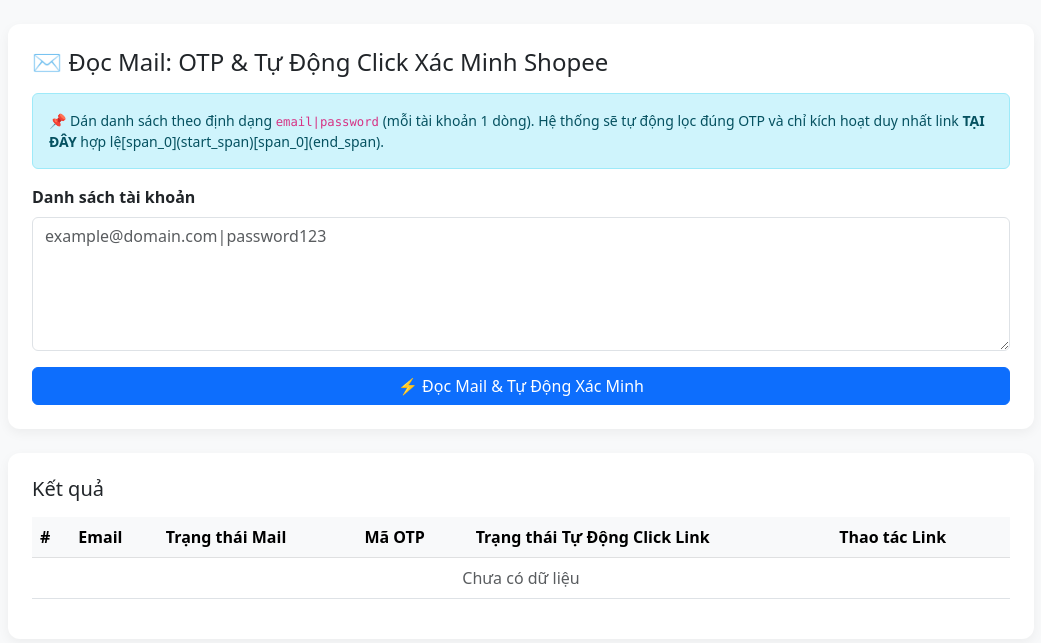
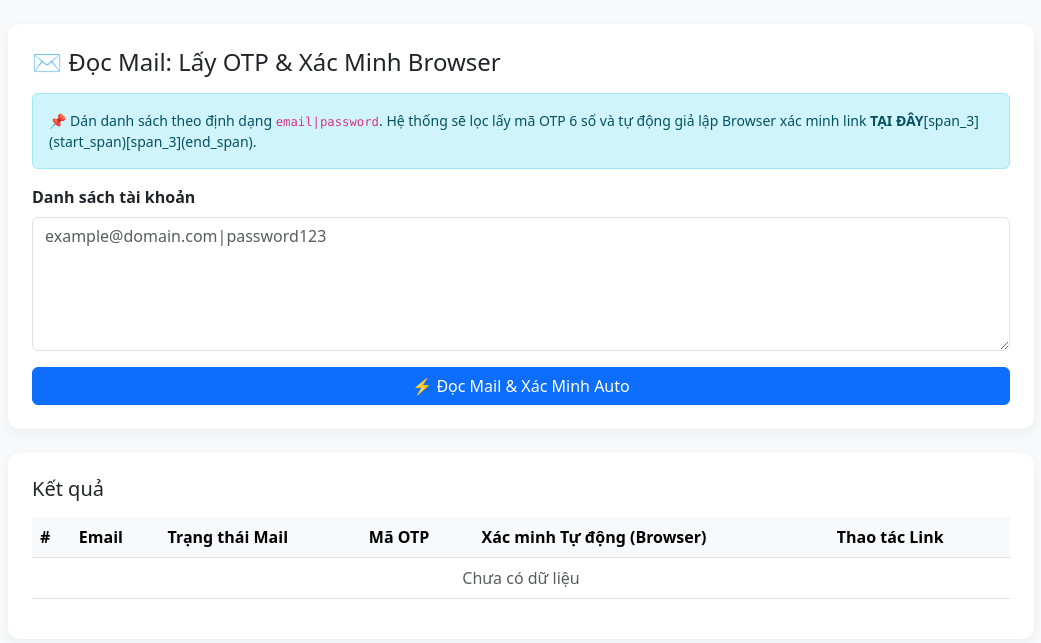
Before and after one commit to quocbaouwu-ux/web_checker, a Flask app: page / in a window 1280 px wide. Shown: the top 643 px of the page, without its empty margins (119-1160 px from the left). Run offline with Flask 3, Linux system fonts and the light colour scheme.

Commit message:
Update index.html

```diff
--- a/templates/index.html
+++ b/templates/index.html
@@ -3,22 +3,22 @@
 <head>
     <meta charset="UTF-8">
     <meta name="viewport" content="width=device-width, initial-scale=1.0">
-    <title>Đọc Mail - OTP & Tự Động Xác Minh Shopee</title>
+    <title>Đọc Mail - Lấy OTP & Tự Động Xác Minh Browser</title>
     <link href="https://cdn.jsdelivr.net/npm/bootstrap@5.3.0/dist/css/bootstrap.min.css" rel="stylesheet">
     <style>
         body { background-color: #f8f9fa; font-family: system-ui, -apple-system, sans-serif; }
         .card-custom { border-radius: 12px; border: none; box-shadow: 0 4px 12px rgba(0,0,0,0.05); }
-        .otp-badge { font-size: 1.1rem; font-weight: bold; letter-spacing: 2px; }
+        .otp-text { font-size: 1.2rem; font-weight: bold; letter-spacing: 2px; color: #d93025; }
         .table td { vertical-align: middle; }
     </style>
 </head>
 <body>
     <div class="container py-4" style="max-width: 1050px;">
         <div class="card card-custom p-4 mb-4 bg-white">
-            <h4 class="mb-3">✉️️ Đọc Mail: OTP & Tự Động Click Xác Minh Shopee</h4>
+            <h4 class="mb-3">✉️ Đọc Mail: Lấy OTP & Xác Minh Browser</h4>
 
             <div class="alert alert-info small mb-3">
-                📌 Dán danh sách theo định dạng <code>email|password</code> (mỗi tài khoản 1 dòng). Hệ thống sẽ tự động lọc đúng OTP và chỉ kích hoạt duy nhất link <strong>TẠI ĐÂY</strong> hợp lệ[span_0](start_span)[span_0](end_span).
+                📌 Dán danh sách theo định dạng <code>email|password</code>. Hệ thống sẽ lọc lấy mã OTP 6 số và tự động giả lập Browser xác minh link <strong>TẠI ĐÂY</strong>[span_3](start_span)[span_3](end_span).
             </div>
 
             <div class="mb-3">
@@ -27,7 +27,7 @@
             </div>
 
             <button id="btnVerify" onclick="processEmails()" class="btn btn-primary px-4">
-                ⚡ Đọc Mail & Tự Động Xác Minh
+                ⚡ Đọc Mail & Xác Minh Auto
             </button>
         </div>
 
@@ -41,7 +41,7 @@
                             <th>Email</th>
                             <th>Trạng thái Mail</th>
                             <th>Mã OTP</th>
-                            <th>Trạng thái Tự Động Click Link</th>
+                            <th>Xác minh Tự động (Browser)</th>
                             <th>Thao tác Link</th>
                         </tr>
                     </thead>
@@ -68,8 +68,8 @@
             const tbody = document.getElementById('resultTable');
 
             btn.disabled = true;
-            btn.innerHTML = '⌛ Đang xử lý & Bấm link ngầm...';
-            tbody.innerHTML = '<tr><td colspan="6" class="text-center">Đang kết nối tới hòm thư và kích hoạt link TẠI ĐÂY...</td></tr>';
+            btn.innerHTML = '⌛ Đang lấy OTP & Bấm link...';
+            tbody.innerHTML = '<tr><td colspan="6" class="text-center">Đang kết nối hòm thư...</td></tr>';
 
             try {
                 const response = await fetch('/api/verify', {
@@ -83,21 +83,19 @@
 
                 if (data.results && data.results.length > 0) {
                     data.results.forEach((item, index) => {
-                        // Hiển thị OTP
-                        const isOtpNum = /^\d+$/.test(item.otp);
+                        // Kiểm tra nếu là mã OTP số 6 chữ số
+                        const isOtpNum = /^\d{6}$/.test(item.otp);
                         const otpDisplay = isOtpNum
-                            ? `<span class="badge bg-success otp-badge me-1">${item.otp}</span>
-                               <button onclick="copyText('${item.otp}')" class="btn btn-sm btn-outline-secondary py-0">Copy OTP</button>`
+                            ? `<span class="otp-text me-2">${item.otp}</span>
+                               <button onclick="copyText('${item.otp}')" class="btn btn-sm btn-outline-secondary py-0">Copy</button>`
                             : `<span class="badge bg-secondary">${item.otp}</span>`;
 
-                        // Hiển thị Trạng thái Kích hoạt Link
                         const isSuccess = item.link_status && item.link_status.includes("Thành công");
                         const linkStatusDisplay = `<span class="badge ${isSuccess ? 'bg-success' : 'bg-danger'}">${item.link_status}</span>`;
 
-                        // Hiển thị Nút Mở/Copy link thủ công
                         const linkDisplay = item.link
-                            ? `<a href="${item.link}" target="_blank" class="btn btn-sm btn-outline-primary me-1">Mở link</a>
-                               <button onclick="copyText('${item.link}')" class="btn btn-sm btn-outline-secondary py-0">Copy</button>`
+                            ? `<a href="${item.link}" target="_blank" class="btn btn-sm btn-outline-primary me-1">Mở Web</a>
+                               <button onclick="copyText('${item.link}')" class="btn btn-sm btn-outline-secondary py-0">Copy Link</button>`
                             : `<span class="text-muted small">Không có link</span>`;
 
                         const tr = document.createElement('tr');
@@ -118,7 +116,7 @@
                 tbody.innerHTML = `<tr><td colspan="6" class="text-center text-danger">Lỗi: ${err.message}</td></tr>`;
             } finally {
                 btn.disabled = false;
-                btn.innerHTML = '⚡ Đọc Mail & Tự Động Xác Minh';
+                btn.innerHTML = '⚡ Đọc Mail & Xác Minh Auto';
             }
         }
 
```
